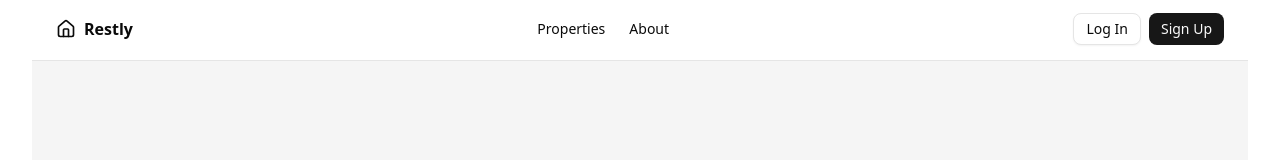
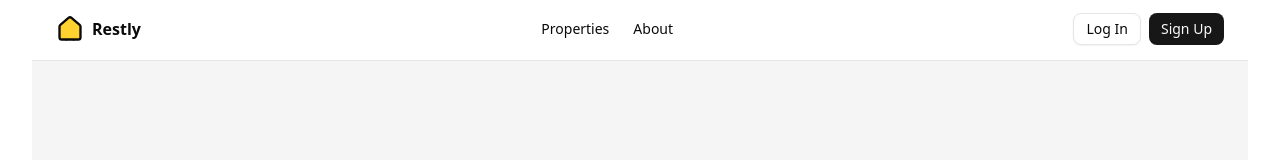
Before and after one commit to whoIsImai/Restly, a React (Vite) app: page / in a window 1280 px wide. Shown: the top 160 px of the page. Built offline with nearby package versions, Linux system fonts and the light colour scheme.

Commit message:
chnaged size

```diff
--- a/src/components/navBar.tsx
+++ b/src/components/navBar.tsx
@@ -11,7 +11,7 @@ export default function NavBar() {
       <div className="container flex items-center justify-between h-16 px-4 md:px-6 relative top-[-35px] border-b">
         {/* Brand */}
         <Link to="/" className="flex items-center gap-2 font-semibold">
-          <Home className="w-5 h-5" />
+          <Home className="w-7 h-7 fill-amber-300"/>
           <span>Restly</span>
         </Link>
 
```
